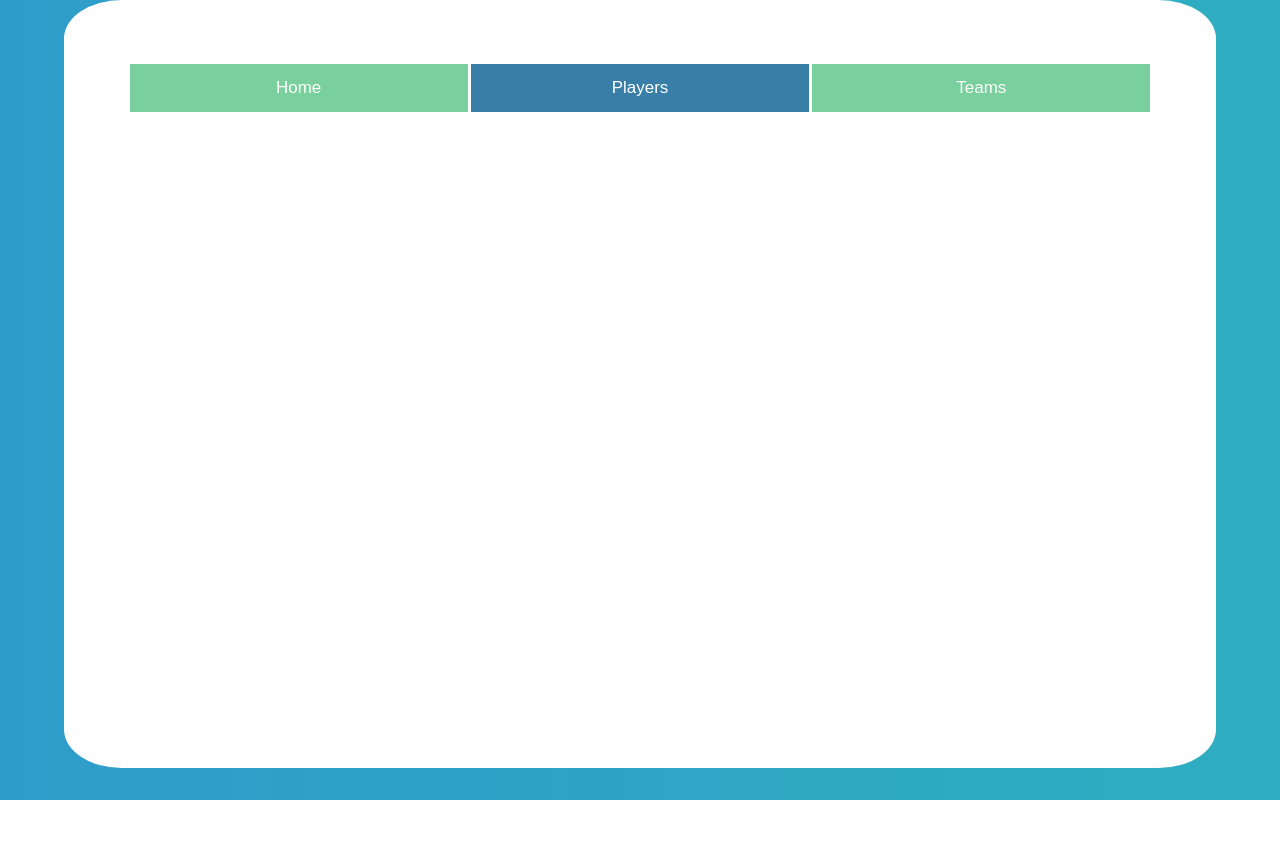
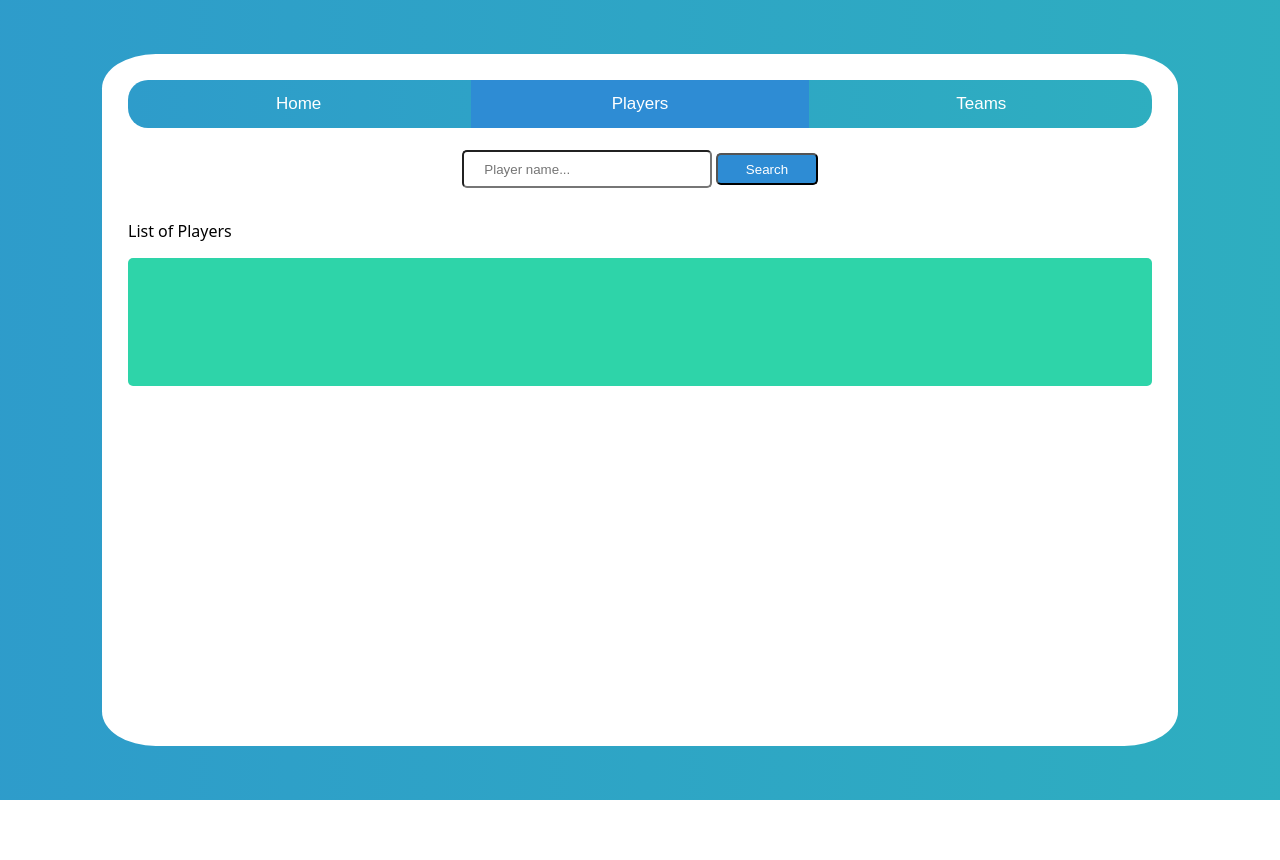
Before and after one commit to MadSuleiman/FootballAnalytics, a Flask app: template templates/players.html in a window 1280 px wide. Before the commit the page ends 800 px from the top, so only its background shows below. Run offline with Flask 2, Linux system fonts and the light colour scheme; the template is opened without the code that fills it, so the values that code supplies are empty.

Commit message:
Web app loads data from data base

```diff
--- a/models.py
+++ b/models.py
@@ -116,9 +116,9 @@ def getAll():
         x = conn.execute("select * from allData").fetchall()
         return x
 
-def statsByPlayer():
+def playerStats():
     with engine.connect() as conn:
-        x = conn.execute("select p_name, players.p_team, sum(pass_cmp), sum(pass_att), sum(pass_yds), sum(pass_td), sum(pass_int), sum(pass_sacked), sum(pass_sacked_yds), sum(pass_long),sum(pass_rating), sum(rush_att), sum(rush_yds), sum(rush_td), sum(rush_long), sum(targets), sum(rec), sum(rec_yds), sum(rec_td) from players, stats where players.id = stats.playerID group by p_name, players.p_team;").fetchall()
+        x = conn.execute("select p_name, p_team, sum(pass_cmp), sum(pass_att), sum(pass_yds), sum(pass_td), sum(pass_int), sum(pass_sacked), sum(pass_sacked_yds), sum(pass_long),sum(pass_rating), sum(rush_att), sum(rush_yds), sum(rush_td), sum(rush_long), sum(targets), sum(rec), sum(rec_yds), sum(rec_td) from players, stats where players.id = stats.playerID group by p_name, players.p_team;").fetchall()
         return x
 
 def statsByTeam():
--- a/routes.py
+++ b/routes.py
@@ -15,8 +15,9 @@ def home():
 
 @app.route("/players", )
 def players():
+    p = models.playerStats()
 
-    return render_template("players.html")
+    return render_template("players.html", players = p)
 
 @app.route("/teams", )
 def teams():
--- a/static/css/home.css
+++ b/static/css/home.css
@@ -3,12 +3,15 @@
     display: flex;
     justify-content: space-between;
     width: 100%;
-    border-radius: 5%;
+    border-radius: 20px;
+    background: linear-gradient(270deg, #2ed4a9, #2e8cd4);
+    background-size: 400% 400%;
+    animation: AnimationName 6s ease infinite;
   }
 
   /* Style the links inside the navigation bar */
 .topnav button {
-    background-color: rgb(121, 208, 156);
+    background-color: transparent;
     width: 33%;
     color: white;
     text-align: center;
@@ -34,7 +37,7 @@
 
 /* Add a color to the active/current link */
 .topnav button.active {
-  background-color: rgb(57, 126, 166);
+  background-color: #2e8cd4;
   color: white;
 }
 
@@ -58,10 +61,50 @@ html, body {
     padding: 0;
     height: 100%;
 }
+
 .card{
     width:80%;
     height:80%;
-    padding:5%;
+    margin:auto;
+    padding:2%;
     border-radius: 5%;
     background-color: white;
+    text-align: center;
+    font-family: system-ui, -apple-system, BlinkMacSystemFont, 'Segoe UI', Roboto, Oxygen, Ubuntu, Cantarell, 'Open Sans', 'Helvetica Neue', sans-serif;
 }
+
+.searchBox{
+    width: 20%;
+    height: 100%;
+    border-radius: 5px;
+    padding-left: 2%;
+    padding-right: 2%;
+}
+
+.searchButton{
+    width: 10%;
+    height: 100%;
+    background-color: #2e8cd4;
+    color: white;
+    border-radius: 5px;
+}
+
+.list{
+    width:100%;
+    height: 100%;
+    text-align: left;
+}
+
+table{
+    display:block;
+    overflow-y: auto;
+    width:auto;
+    height: 20%;
+    border-radius: 5px;
+    background-color: #2ed4a9;
+    padding: 1%;
+}
+
+tr{
+
+}
--- a/static/js/home.js
+++ b/static/js/home.js
@@ -0,0 +1,4 @@
+function jumpToLink(endpoint) {
+    const url = "http://127.0.0.1:5000"+endpoint;
+    window.open(url, "_self");
+}
--- a/templates/players.html
+++ b/templates/players.html
@@ -4,15 +4,45 @@
     <meta charset="UTF-8">
     <title>Home</title>
     <link rel="stylesheet" href="{{ url_for('static', filename='css/home.css') }}">
-    <script src="{{url_for('static', filename='js/players.js')}}" type="text/javascript"></script>
+    <script src="{{url_for('static', filename='js/home.js')}}" type="text/javascript"></script>
 </head>
 
 <div class="gradient">
     <div class="card">
         <div class="topnav">
-            <button type="button" onclick="jumpToLink('/')">Home</button>
-            <button type="button" class="active" onclick="jumpToLink('')">Players</button>
-            <button type="button" onclick="jumpToLink('')">Teams</button>
+            <button type="button" style = "border-bottom-left-radius: 20px; border-top-left-radius: 20px" onclick="jumpToLink('/home')">Home</button>
+            <button type="button" class="active" onclick="jumpToLink('/players')">Players</button>
+            <button type="button" style = "border-bottom-right-radius: 20px; border-top-right-radius: 20px" onclick="jumpToLink('/teams')">Teams</button>
+        </div>
+        <br>
+        <div style = "width: 100%; height : 5%">
+            <input class ="searchBox" type="text" placeholder="Player name...">
+            <button class ="searchButton"type="button" onclick="">Search</button>
+        </div>
+        <br>
+        <div class="list" >
+            <p style = "text-align: left;">List of Players</p>
+            <table>
+                {% block content %}
+                    {% if players %}
+                        <th>Player ID</th>
+                        <th>Player Name</th>
+                        <th>Team</th>
+                        <th>Add</th>
+                        {% for p in players %}
+                            <tr>
+                                <td>{{p.p_name}}</td>
+                                <td>{{p.p_team}}</td>
+                                <td>{{p[2]}}</td>
+                                <td>{{p.p_name}}</td>
+                            </tr>
+                            {% endfor %}
+                        {% if error %}
+                            {{error}}
+                        {% endif %}
+                    {% endif %}
+                {% endblock content %}
+            </table>
         </div>
     </div>
 </div>
```
Also changed, not shown: templates/home.html (+9 -3 lines), templates/teams.html (+9 -4 lines).
